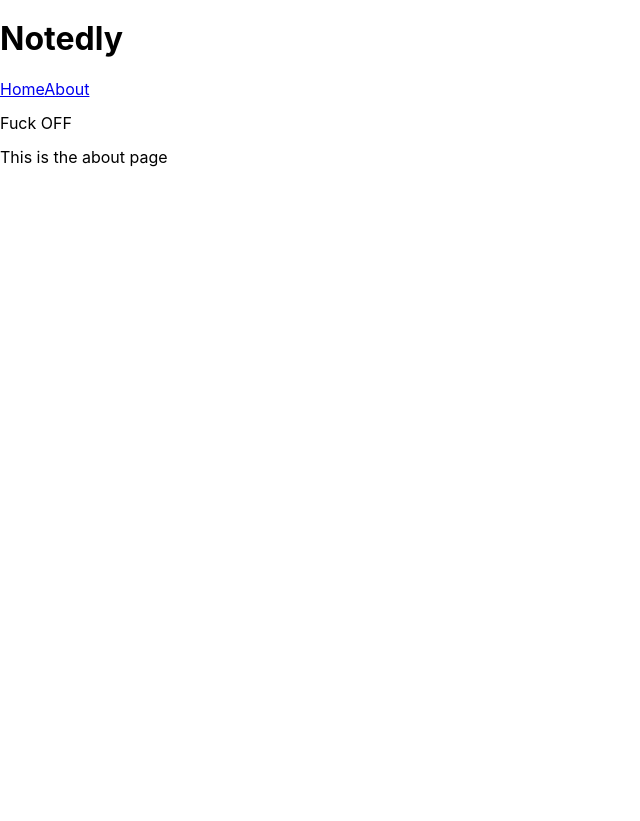
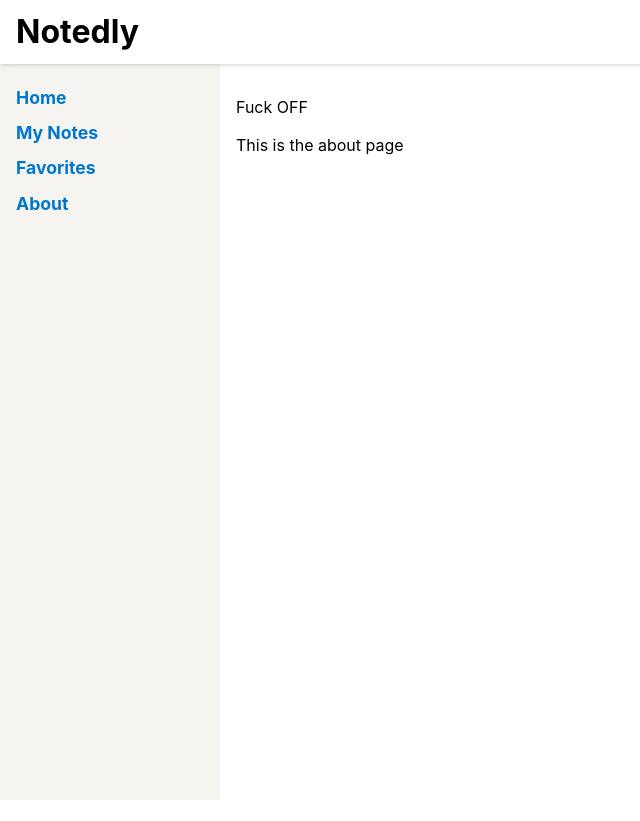
Before and after one commit to Jequex/Notedly, a React (Create React App) app in the folder frontend/: page /about in a window 1280 px wide. Shown: the whole page, without its empty margins (0-640 px from the left). After the commit the page ends 800 px from the top, so only its background shows below. Built offline with nearby package versions, Linux system fonts and the light colour scheme.

Commit message:
scaffolding done

```diff
--- a/frontend/src/components/Header.js
+++ b/frontend/src/components/Header.js
@@ -1,10 +1,29 @@
 import React from 'react';
+import styled from 'styled-components';
+
+const HeaderBar = styled.header`
+    width: 100%;
+    padding: 0.5em 1em;
+    display: flex;
+    height: 64px;
+    position: fixed;
+    align-items: center;
+    background-color: #fff;
+    box-shadow: 0 0 5px 0 rgba(0, 0, 0, 0.25);
+    z-index: 1;
+`;
+
+const LogoText = styled.h1`
+    margin: 0;
+    padding: 0;
+    display: inline;
+`;
 
 const Header = () => {
     return (
-        <div>
-            <h1>Notedly</h1>
-        </div>
+        <HeaderBar>
+            <LogoText>Notedly</LogoText>
+        </HeaderBar>
     )
 }
 
--- a/frontend/src/components/Layout.js
+++ b/frontend/src/components/Layout.js
@@ -2,17 +2,47 @@ import React from 'react';
 import Header from './Header';
 import Navigation from './Navigation';
 import { BrowserRouter as Router } from 'react-router-dom';
+import styled from 'styled-components';
+
+const Wrapper = styled.div`
+    /* We can apply media query styles within the styled component */
+    /* This will only apply the layout for screens above 700px wide */
+    @media (min-width: 700px) {
+    display: flex;
+    top: 64px;
+    position: relative;
+    height: calc(100% - 64px);
+    width: 100%;
+    flex: auto;
+    flex-direction: column;
+    }
+`;
+
+const Main = styled.main`
+    position: fixed;
+    height: calc(100% - 185px);
+    width: 100%;
+    padding: 1em;
+    overflow-y: scroll;
+    /* Again apply media query styles to screens above 700px */
+    @media (min-width: 700px) {
+    flex: 1;
+    margin-left: 220px;
+    height: calc(100% - 64px);
+    width: calc(100% - 220px);
+    }
+`;
 
 function Layout({children}) {
     return (
         <React.Fragment>
             <Header />
-            <div className="wrapper">
+            <Wrapper>
                 <Router>
                     <Navigation />
-                    <main>{children}</main>
+                    <Main>{children}</Main>
                 </Router>
-            </div>
+            </Wrapper>
         </React.Fragment>
     )
 }
--- a/frontend/src/components/Navigation.js
+++ b/frontend/src/components/Navigation.js
@@ -1,13 +1,62 @@
 import React from 'react';
-import {  Link } from 'react-router-dom';
+import { Link } from 'react-router-dom';
+import styled from 'styled-components';
+
+const Nav = styled.nav`
+    padding: 1em;
+    background: #f5f4f0;
+    @media (max-width: 700px) {
+    padding-top: 64px;
+    }
+    @media (min-width: 700px) {
+    position: fixed;
+    width: 220px;
+    height: calc(100% - 64px);
+    overflow-y: scroll;
+}
+`;
+
+const NavList = styled.ul`
+    margin: 0;
+    padding: 0;
+    list-style: none;
+    line-height: 2;
+    /* We can nest styles in styled-components */
+    /* The following styles will apply to links within the NavList component */
+    a {
+    text-decoration: none;
+    font-weight: bold;
+    font-size: 1.1em;
+    color: #333;
+    }
+    a:visited {
+    color: #333;
+    }
+    a:hover,
+    a:focus {
+    color: #0077cc;
+    }
+`;
 
 const Navigation = () => {
     return (
-        <React.Fragment>
-            <Link to="/">Home</Link>
-            <Link to="/about">About</Link>
-        </React.Fragment>
-    )
-}
+        <Nav>
+            <NavList>
+                <li>
+                    <Link to="/">Home</Link>
+                </li>
+                <li>
+                    <Link to="/mynotes">My Notes</Link>
+                </li>
+                <li>
+                    <Link to="/favorites">Favorites</Link>
+                </li>
+                <li>
+                    <Link to="/about">About</Link>
+                </li>
+            </NavList>
+        </Nav>
+    );
+};
 
 export default Navigation;
--- a/frontend/src/styled_components/GlobalStyle.js
+++ b/frontend/src/styled_components/GlobalStyle.js
@@ -14,5 +14,26 @@ body, html {
     width: 90%;
 }
 
+body{
+    font-family: -apple-system, BlinkMacSystemFont, 'Segoe UI', Roboto,
+    Oxygen-Sans, Ubuntu, Cantarell, 'Helvetica Neue', sans-serif;
+    background-color: #fff;
+    line-height: 1.4;
+}
+
+a:link,
+a:visited {
+    color: #0077cc;
+}
+
+a:hover,
+a:focus {
+color: #004499;
+}
+
+code,
+pre {
+max-width: 100%;
+}
 
 `;
```
Also changed, not shown: frontend/src/pages/Favorites.js (added, +11 -0 lines), frontend/src/pages/Mynotes.js (added, +11 -0 lines), 1 other file (tests, documents, lock files or other folders).
